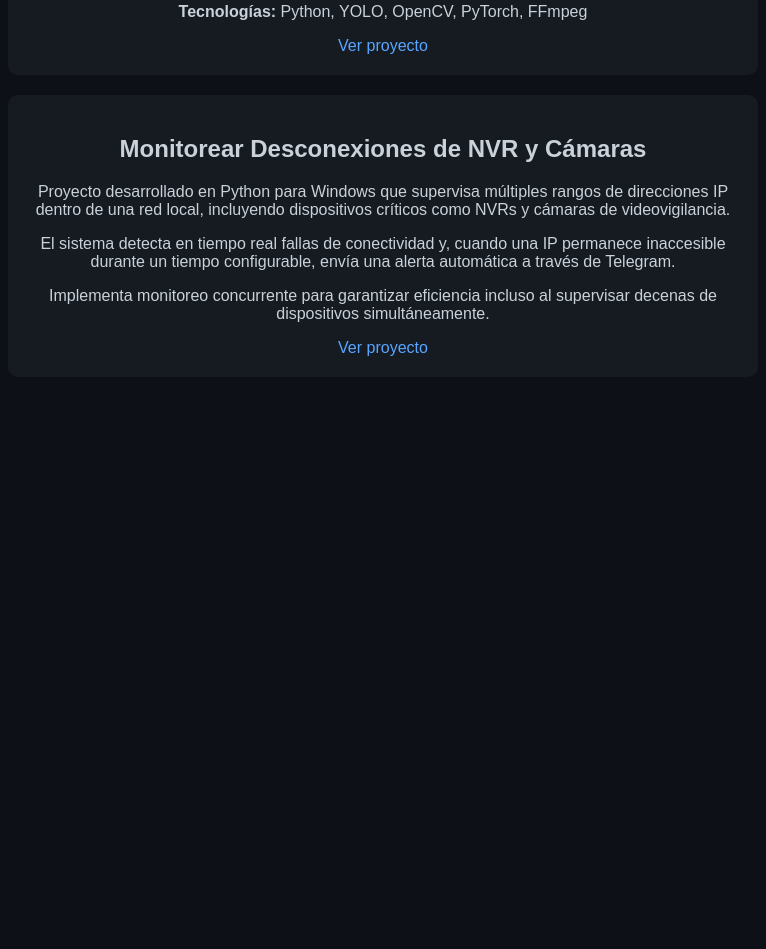
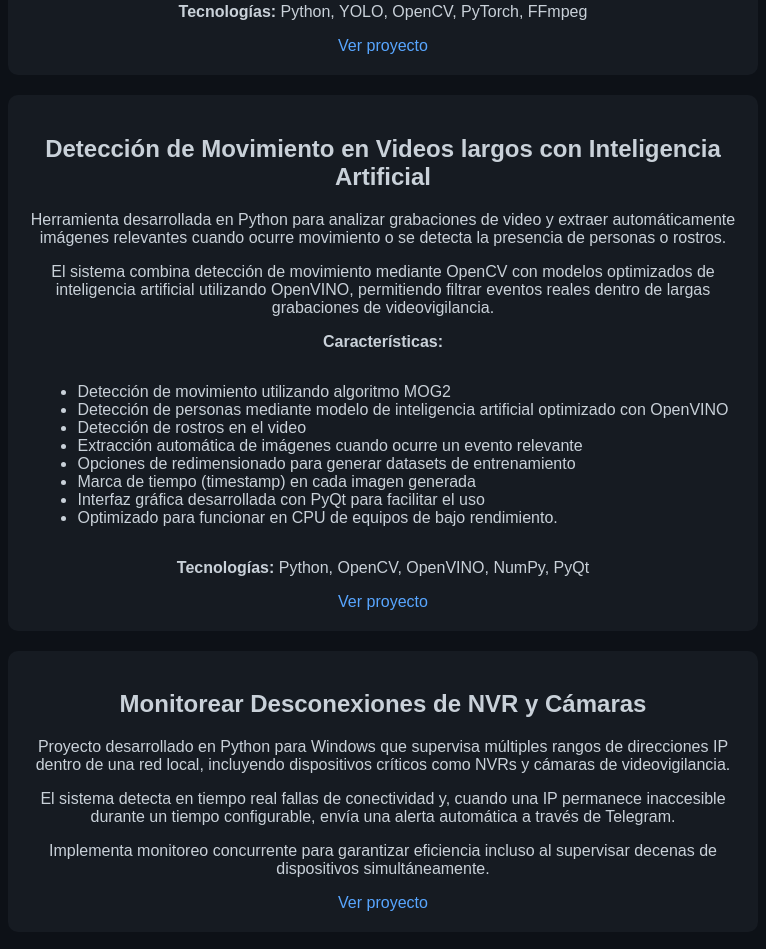
Before and after one commit to luisdl-dev/luisdl-dev.github.io, a plain HTML site: page index.html in a window 1280 px wide. Shown: the part 673-1622 px from the top of the page, without its empty margins (257-1023 px from the left). Before the commit the page ends 1118 px from the top, so only its background shows below. Drawn offline with Linux system fonts and the light colour scheme.

Commit message:
Update index.html

```diff
--- a/index.html
+++ b/index.html
@@ -75,6 +75,40 @@
 </div>
 
 <div class="card">
+    <h2>Detección de Movimiento en Videos largos con Inteligencia Artificial</h2>
+
+    <p>
+        Herramienta desarrollada en Python para analizar grabaciones de video y extraer automáticamente
+        imágenes relevantes cuando ocurre movimiento o se detecta la presencia de personas o rostros.
+    </p>
+
+    <p>
+        El sistema combina detección de movimiento mediante OpenCV con modelos optimizados de
+        inteligencia artificial utilizando OpenVINO, permitiendo filtrar eventos reales dentro
+        de largas grabaciones de videovigilancia.
+    </p>
+
+    <p><b>Características:</b></p>
+
+    <ul style="text-align:left; display:inline-block;">
+        <li>Detección de movimiento utilizando algoritmo MOG2</li>
+        <li>Detección de personas mediante modelo de inteligencia artificial optimizado con OpenVINO</li>
+        <li>Detección de rostros en el video</li>
+        <li>Extracción automática de imágenes cuando ocurre un evento relevante</li>
+        <li>Opciones de redimensionado para generar datasets de entrenamiento</li>
+        <li>Marca de tiempo (timestamp) en cada imagen generada</li>
+        <li>Interfaz gráfica desarrollada con PyQt para facilitar el uso</li>
+        <li>Optimizado para funcionar en CPU de equipos de bajo rendimiento.</li>
+    </ul>
+
+    <p><b>Tecnologías:</b> Python, OpenCV, OpenVINO, NumPy, PyQt</p>
+
+    <a href="https://github.com/luisdl-dev/video-mov-deteccion" target="_blank">
+        Ver proyecto
+    </a>
+</div>
+
+<div class="card">
     <h2>Monitorear Desconexiones de NVR y Cámaras</h2>
 
     <p>
```
